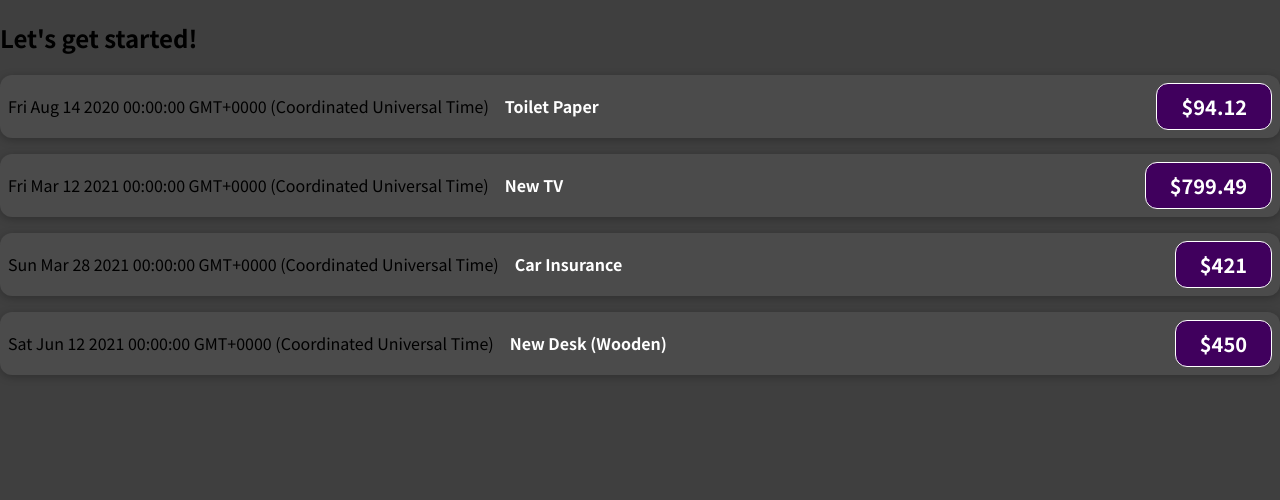
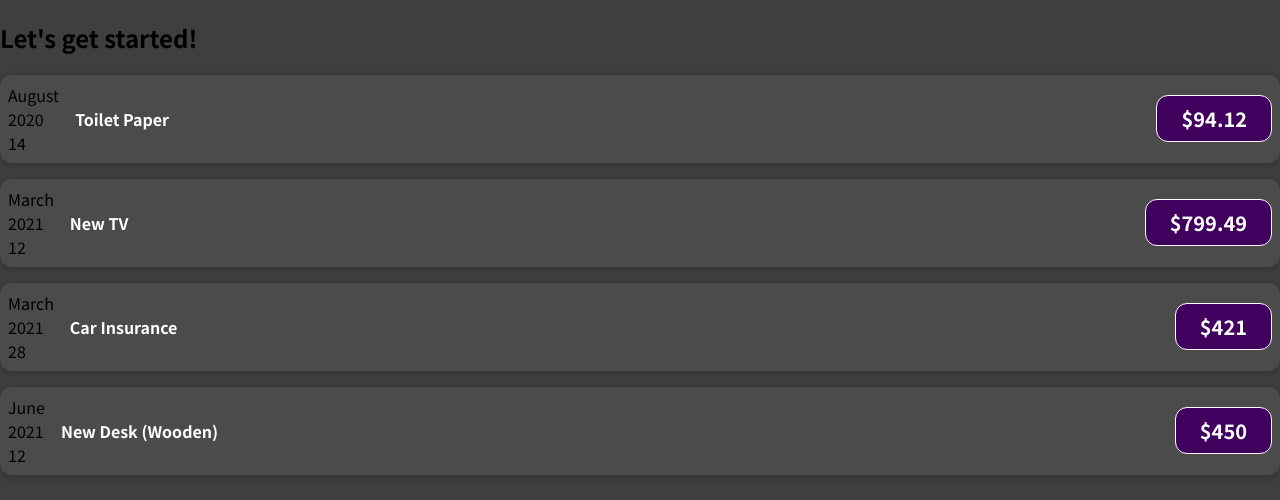
Before and after one commit to KhalHam1/react-starter-app, a JavaScript app: page / in a window 1280 px wide. Shown: the top 500 px of the page. Built offline with nearby package versions, Linux system fonts and the light colour scheme.

Commit message:
Fixed the Date using separate divs and JS

```diff
--- a/src/Components/ExpenseItem.js
+++ b/src/Components/ExpenseItem.js
@@ -8,10 +8,18 @@
     // const expenseDate = new Date(2021, 2, 28);
     // const expenseTitle = 'Car Insurance';
     // const expensePrice = 421.00;
+    const month = props.date.toLocaleString('en-US', {month: 'long'});
+    const day = props.date.toLocaleString('en-US', {day: '2-digit'});
+    const year = props.date.getFullYear();
     return (
         // Remember to always have a single root element. IE: This div below in which all other elements are contained.
         <div className='expense-item'>
-            <div>{String(props.date)}</div>
+            <div>
+                {/* {props.date.toISOString()} */}
+                <div>{month}</div>
+                <div>{year}</div>
+                <div>{day}</div>
+            </div>
             <div className='expense-item__description'>
                 <h3>{props.title}</h3>
                 <div className='expense-item__price'>${props.amount}</div>
```
